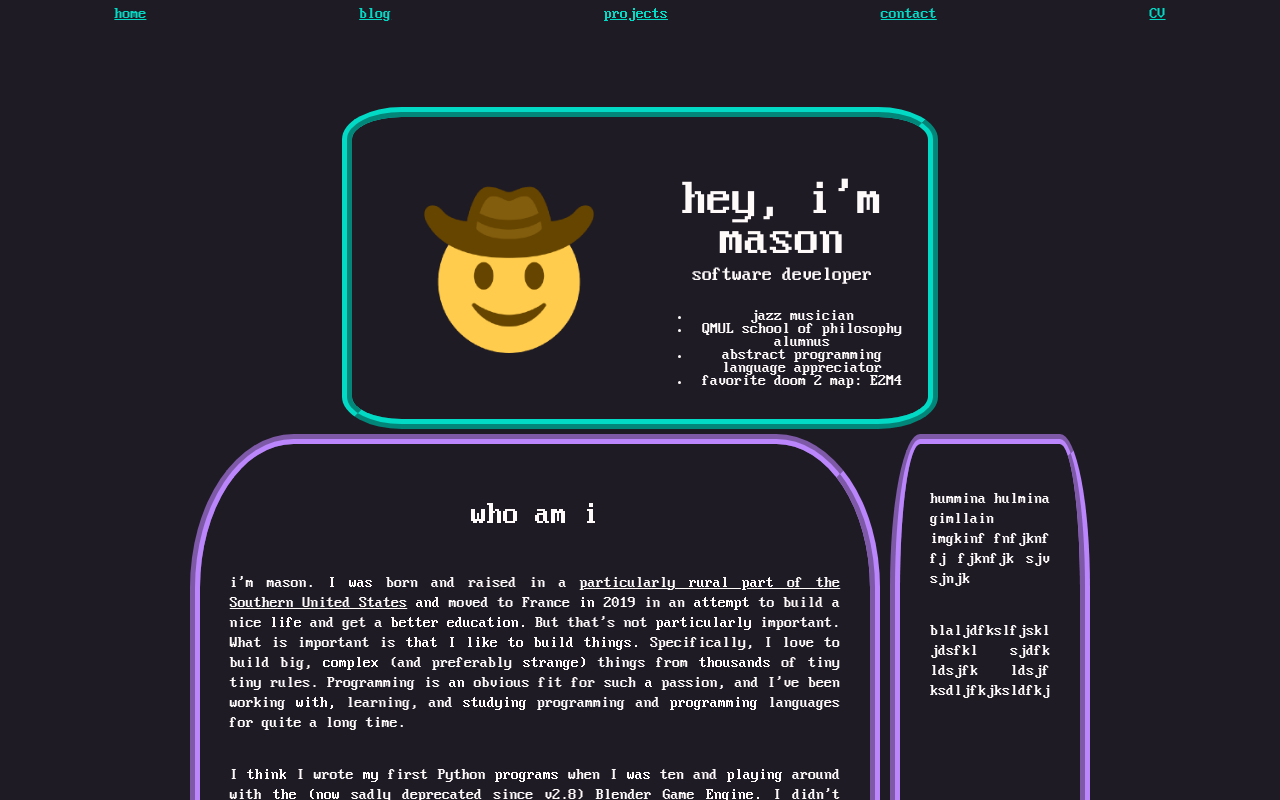
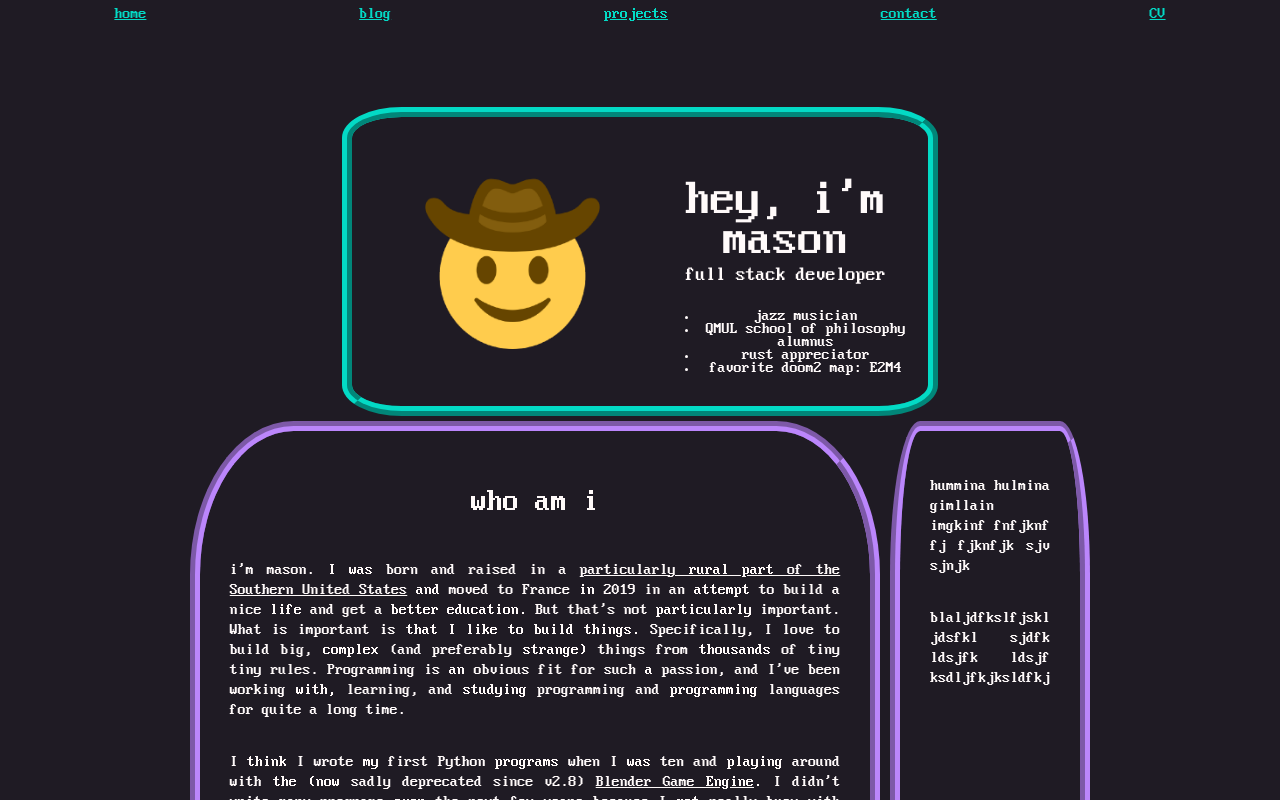
Before and after one commit to sqrtM/blog_vite, a React (Vite) app: page / in a window 1280 px wide. Shown: the top 800 px of the page. Built offline with nearby package versions, Linux system fonts and the light colour scheme.

Commit message:
updating this a little...

```diff
--- a/src/components/types.tsx
+++ b/src/components/types.tsx
@@ -17,6 +17,23 @@ export const DefaultPostDetails: PostDetailsType =
   title: ""
 }
 
-export const randomFacts: string[] = [
-  "favorite doom2 map",
+type stringDuplet = [
+  string,
+  string
 ];
+
+export const randomFacts: stringDuplet[] = [
+  ["favorite doom2 map", "E2M4"],
+  ["favorite murakami book", "wild sheep chase"],
+  ["favorite chip flavor", "sour cream and onion"],
+  ["favorite dominant chord substitution", "bviMaj7"],
+  ["favorite bach fugue", "wtc ii: c minor"],
+  ["favorite ssbm character", "yoshi"],
+  ["favorite chord", "EbMaj7#13"],
+  ["favorite coltrane tune", "ALS II: resolution"],
+  ["favorite DnD class", "paladin"],
+  ["favorite esoteric language", "orca"],
+  ["favorite CPU chip", "ARM7TDMI"],
+  ["favorite symphony", "mahler 3"],
+  ["favorite constant", "0x5F3759DF"]
+];
--- a/src/pages/Home.tsx
+++ b/src/pages/Home.tsx
@@ -1,7 +1,12 @@
+import { randomFacts } from '../components/types';
 import './styles/Home.scss';
+import { useEffect } from 'react';
 
 
 export default function Home() {
+
+  let randomFactIndex = Math.floor(Math.random() * randomFacts.length) ;
+
   return (
     <div id="home_header">
       <div id="picture_and_welcome_container">
@@ -10,13 +15,13 @@ export default function Home() {
         </div>
         <div id="welcome">
           <p id="welcome_name">hey, i'm mason</p>
-          <p id="welcome_title">software developer</p>
+          <p id="welcome_title">full stack developer</p>
           <div id='infobox'>
             <ul>
               <li>jazz musician</li>
               <li>QMUL school of philosophy alumnus</li>
-              <li>abstract programming language appreciator</li>
-              <li>favorite doom 2 map: E2M4</li>
+              <li>rust appreciator</li>
+              <li>{randomFacts[randomFactIndex][0] + ': ' + randomFacts[randomFactIndex][1]}</li>
             </ul>
           </div>
         </div>
--- a/src/pages/Layout.tsx
+++ b/src/pages/Layout.tsx
@@ -24,7 +24,7 @@ export default function Layout() {
           <Link className="navbar_links" to="/contact">contact</Link>
         </div>
         <div>
-          <a className="navbar_links" href="https://drive.google.com/file/d/1cKWYhJW3_847nFsVwQfgMyMF9w6Y4gIC/view?usp=sharing">CV</a>
+          <a className="navbar_links" href="https://drive.google.com/file/d/1nq_r041ql0YHxG9u2jcnmEchVhxUf8yR/view?usp=share_link">CV</a>
         </div>
       </nav>
 
--- a/src/pages/styles/Home.scss
+++ b/src/pages/styles/Home.scss
@@ -41,6 +41,7 @@
 #infobox > li {
     font-size: smaller;
     margin: 2px;
+    line-height: 50px;
 }
 
 #welcome_name {
```
